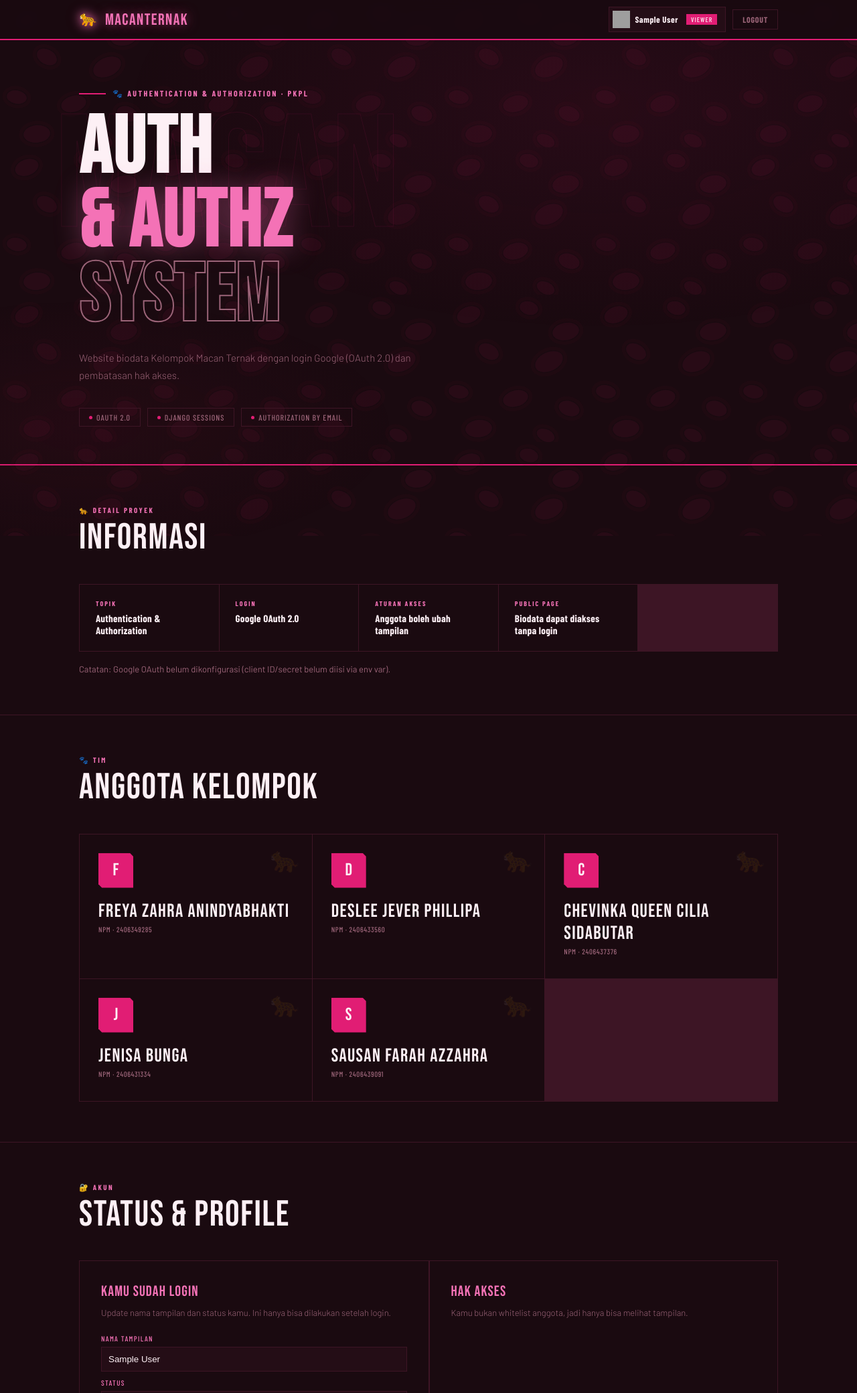
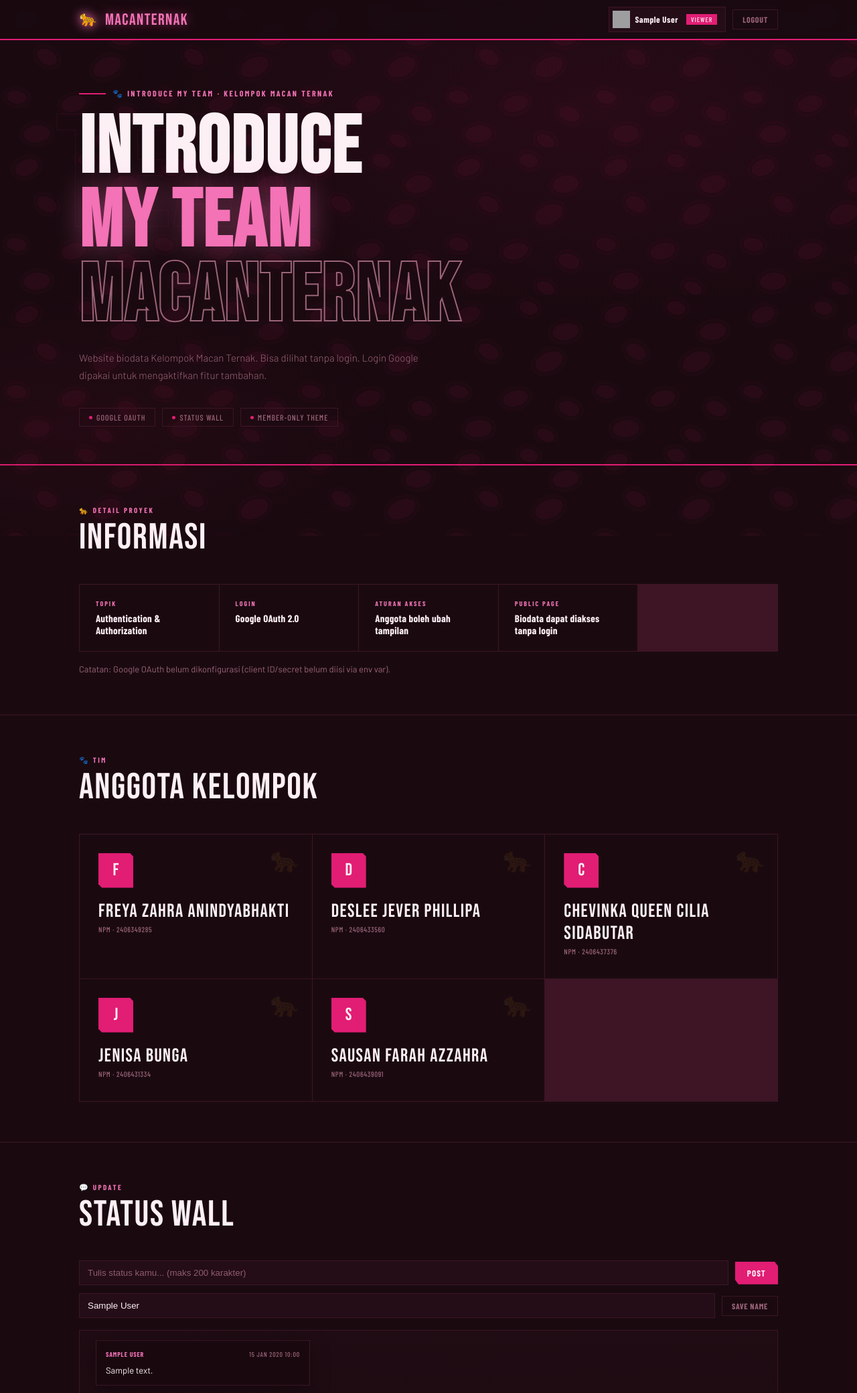
Before and after one commit to chevinkasidabutar/pkpl-MacanTernak, a Django app: page / in a window 1280 px wide. Shown: the top 2080 px of the page at 67% size. Run offline with Django 5.2, Linux system fonts and the light colour scheme; a user stored in the database is signed in; tables that the repository leaves empty hold one stand-in row (values such as "Sample post"); grey boxes are pictures that could not be loaded.

Commit message:
Add floating status wall and update landing title
Made-with: Cursor

```diff
--- a/biodata/models.py
+++ b/biodata/models.py
@@ -9,3 +9,15 @@ class Profile(models.Model):
 
     def __str__(self) -> str:
         return self.display_name or getattr(self.user, "email", "") or str(self.user)
+
+
+class StatusPost(models.Model):
+    user = models.ForeignKey(settings.AUTH_USER_MODEL, on_delete=models.CASCADE, related_name="status_posts")
+    content = models.CharField(max_length=200)
+    created_at = models.DateTimeField(auto_now_add=True)
+
+    class Meta:
+        ordering = ["-created_at"]
+
+    def __str__(self) -> str:
+        return f"{getattr(self.user, 'email', self.user)}: {self.content[:30]}"
--- a/biodata/views.py
+++ b/biodata/views.py
@@ -2,7 +2,7 @@ from django.conf import settings
 from django.contrib.auth import logout
 from django.shortcuts import redirect, render
 
-from .models import Profile
+from .models import Profile, StatusPost
 
 
 ALLOWED_MEMBER_EMAILS = [
@@ -19,10 +19,19 @@ def home(request):
     if user:
         profile, _ = Profile.objects.get_or_create(user=user)
         if request.method == "POST":
-            profile.display_name = (request.POST.get("display_name") or "").strip()[:80]
-            profile.status = (request.POST.get("status") or "").strip()[:140]
-            profile.save()
-            return redirect("home")
+            action = (request.POST.get("action") or "").strip()
+            if action == "update_profile":
+                profile.display_name = (request.POST.get("display_name") or "").strip()[:80]
+                profile.save()
+                return redirect("home")
+
+            if action == "post_status":
+                content = (request.POST.get("content") or "").strip()
+                if content:
+                    StatusPost.objects.create(user=user, content=content[:200])
+                return redirect("home")
+
+    posts = StatusPost.objects.select_related("user").all()[:24]
 
     context = {
         "user": user,
@@ -30,6 +39,7 @@ def home(request):
         "allowed_emails": ALLOWED_MEMBER_EMAILS,
         "google_client_id_set": settings.SOCIAL_AUTH_GOOGLE_OAUTH2_KEY != "GANTI_DENGAN_CLIENT_ID_GOOGLE",
         "profile": profile,
+        "posts": posts,
     }
     return render(request, "biodata/home.html", context)
 
--- a/static/biodata/style.css
+++ b/static/biodata/style.css
@@ -542,6 +542,115 @@ section {
   font-weight: 600;
 }
 
+/* ── STATUS WALL ── */
+.status-compose {
+  display: grid;
+  grid-template-columns: 1fr;
+  gap: 12px;
+  margin-bottom: 18px;
+}
+
+.status-form,
+.profile-form {
+  display: grid;
+  grid-template-columns: 1fr auto;
+  gap: 10px;
+  align-items: center;
+}
+
+.status-input {
+  padding: 10px 12px;
+  border: 1px solid var(--border);
+  background: var(--black2);
+  color: var(--white);
+  outline: none;
+  width: 100%;
+}
+
+.status-input::placeholder {
+  color: rgba(155, 100, 120, 0.9);
+}
+
+.status-hint {
+  color: var(--muted);
+  font-size: 13px;
+  margin-bottom: 18px;
+}
+
+.status-hint a {
+  color: var(--pink);
+  text-decoration: none;
+  border-bottom: 1px dashed var(--hot);
+}
+
+.status-canvas {
+  position: relative;
+  min-height: 380px;
+  border: 1px solid var(--border);
+  background: linear-gradient(180deg, rgba(36, 13, 22, 0.6), rgba(26, 10, 16, 0.6));
+  overflow: hidden;
+  padding: 22px;
+}
+
+.status-empty {
+  color: var(--muted);
+  font-size: 13px;
+  padding: 18px;
+}
+
+@keyframes floaty {
+  0% {
+    transform: translate3d(0, 0, 0);
+  }
+  50% {
+    transform: translate3d(0, -12px, 0);
+  }
+  100% {
+    transform: translate3d(0, 0, 0);
+  }
+}
+
+.status-card {
+  position: absolute;
+  width: min(320px, 82vw);
+  background: rgba(26, 10, 16, 0.92);
+  border: 1px solid var(--border);
+  padding: 14px 14px 12px;
+  box-shadow: 0 8px 30px rgba(0, 0, 0, 0.35);
+  animation: floaty 4.5s ease-in-out infinite;
+  animation-delay: calc(var(--i) * 0.12s);
+}
+
+.status-card:nth-child(6n + 1) { top: 26px; left: 24px; }
+.status-card:nth-child(6n + 2) { top: 64px; left: 56%; }
+.status-card:nth-child(6n + 3) { top: 170px; left: 14%; }
+.status-card:nth-child(6n + 4) { top: 210px; left: 58%; }
+.status-card:nth-child(6n + 5) { top: 300px; left: 34%; }
+.status-card:nth-child(6n + 6) { top: 120px; left: 34%; }
+
+.status-meta {
+  display: flex;
+  justify-content: space-between;
+  gap: 10px;
+  margin-bottom: 8px;
+  font-family: var(--font-cond);
+  letter-spacing: 0.08em;
+  text-transform: uppercase;
+  font-size: 10px;
+  color: var(--muted);
+}
+
+.status-author {
+  color: var(--pink);
+  font-weight: 700;
+}
+
+.status-text {
+  font-size: 13px;
+  line-height: 1.55;
+  color: var(--white);
+}
+
 footer {
   border-top: 1px solid var(--border);
   padding: 28px 0;
--- a/templates/biodata/home.html
+++ b/templates/biodata/home.html
@@ -4,7 +4,7 @@
 <head>
   <meta charset="UTF-8" />
   <meta name="viewport" content="width=device-width, initial-scale=1.0" />
-  <title>Kelompok Macan Ternak — Auth &amp; Authz</title>
+  <title>Introduce My Team — Macan Ternak</title>
 
   <link rel="preconnect" href="https://fonts.googleapis.com" />
   <link rel="preconnect" href="https://fonts.gstatic.com" crossorigin />
@@ -56,27 +56,27 @@
 
   <section class="hero" id="home">
     <div class="container">
-      <div class="hero-bg-text">MACAN</div>
+      <div class="hero-bg-text">TEAM</div>
       <div class="hero-inner">
         <div class="hero-eyebrow">
           <div class="hero-eyebrow-line"></div>
-          <span class="hero-eyebrow-text">🐾 Authentication &amp; Authorization · PKPL</span>
+          <span class="hero-eyebrow-text">🐾 Introduce My Team · Kelompok Macan Ternak</span>
         </div>
         <h1>
-          <span class="line-white">AUTH</span>
-          <span class="line-pink">&amp; AUTHZ</span>
-          <span class="line-outline">SYSTEM</span>
+          <span class="line-white">INTRODUCE</span>
+          <span class="line-pink">MY TEAM</span>
+          <span class="line-outline">MACANTERNAK</span>
         </h1>
         <p class="hero-sub">
-          Website biodata Kelompok Macan Ternak dengan login Google (OAuth 2.0) dan pembatasan hak akses.
+          Website biodata Kelompok Macan Ternak. Bisa dilihat tanpa login. Login Google dipakai untuk mengaktifkan fitur tambahan.
           {% if not user.is_authenticated %}
-            Kamu bisa lihat homepage tanpa login. Untuk edit profil/status, silakan login.
+            Kamu bisa lihat homepage tanpa login. Untuk posting status, silakan login.
           {% endif %}
         </p>
         <div class="hero-pills">
-          <div class="pill"><span class="pip"></span>OAuth 2.0</div>
-          <div class="pill"><span class="pip"></span>Django Sessions</div>
-          <div class="pill"><span class="pip"></span>Authorization by Email</div>
+          <div class="pill"><span class="pip"></span>Google OAuth</div>
+          <div class="pill"><span class="pip"></span>Status Wall</div>
+          <div class="pill"><span class="pip"></span>Member-Only Theme</div>
         </div>
       </div>
     </div>
@@ -157,11 +157,65 @@
 
   <hr class="divider" />
 
+  <section id="status-wall">
+    <div class="container">
+      <div class="section-header">
+        <div class="section-label">💬 Update</div>
+        <div class="section-title">STATUS WALL</div>
+      </div>
+
+      {% if user.is_authenticated %}
+        <div class="status-compose">
+          <form method="post" class="status-form">
+            {% csrf_token %}
+            <input type="hidden" name="action" value="post_status" />
+            <input name="content" maxlength="200" placeholder="Tulis status kamu... (maks 200 karakter)" class="status-input" />
+            <button class="btn-login" type="submit">Post</button>
+          </form>
+          <form method="post" class="profile-form">
+            {% csrf_token %}
+            <input type="hidden" name="action" value="update_profile" />
+            <input name="display_name" maxlength="80"
+                   value="{% if profile %}{{ profile.display_name }}{% endif %}"
+                   placeholder="Nama tampilan (opsional)" class="status-input" />
+            <button class="btn-logout" type="submit">Save name</button>
+          </form>
+        </div>
+      {% else %}
+        <div class="status-hint">
+          Kamu bisa lihat status orang lain. Untuk posting status, <a href="{% url 'login' %}">login dengan Google</a>.
+        </div>
+      {% endif %}
+
+      <div class="status-canvas" aria-label="Status posts">
+        {% for p in posts %}
+          <article class="status-card" style="--i:{{ forloop.counter0 }};">
+            <div class="status-meta">
+              <span class="status-author">
+                {% if p.user.profile and p.user.profile.display_name %}
+                  {{ p.user.profile.display_name }}
+                {% else %}
+                  {{ p.user.email|default:p.user.username }}
+                {% endif %}
+              </span>
+              <span class="status-time">{{ p.created_at|date:"d M Y H:i" }}</span>
+            </div>
+            <div class="status-text">{{ p.content }}</div>
+          </article>
+        {% empty %}
+          <div class="status-empty">Belum ada status. Jadi yang pertama posting setelah login.</div>
+        {% endfor %}
+      </div>
+    </div>
+  </section>
+
+  <hr class="divider" />
+
   <section id="account">
     <div class="container">
       <div class="section-header">
         <div class="section-label">🔐 Akun</div>
-        <div class="section-title">STATUS &amp; PROFILE</div>
+        <div class="section-title">AKSES FITUR</div>
       </div>
 
       {% if user.is_authenticated %}
@@ -169,26 +223,8 @@
           <div class="auth-box">
             <div class="auth-box-title">Kamu sudah login</div>
             <div class="auth-box-desc">
-              Update nama tampilan dan status kamu. Ini hanya bisa dilakukan setelah login.
+              Kamu bisa posting ke Status Wall, dan nama tampilanmu akan dipakai di card status.
             </div>
-            <form method="post" style="display:grid;gap:10px;">
-              {% csrf_token %}
-              <div style="display:grid;gap:6px;">
-                <label style="font-family:var(--font-cond);letter-spacing:.12em;text-transform:uppercase;font-size:11px;color:var(--pink);">Nama tampilan</label>
-                <input name="display_name" maxlength="80" value="{% if profile %}{{ profile.display_name }}{% endif %}"
-                       style="padding:10px;border:1px solid var(--border);background:var(--black2);color:var(--white);" />
-              </div>
-              <div style="display:grid;gap:6px;">
-                <label style="font-family:var(--font-cond);letter-spacing:.12em;text-transform:uppercase;font-size:11px;color:var(--pink);">Status</label>
-                <input name="status" maxlength="140" value="{% if profile %}{{ profile.status }}{% endif %}"
-                       placeholder="Contoh: lagi ngerjain tugas auth"
-                       style="padding:10px;border:1px solid var(--border);background:var(--black2);color:var(--white);" />
-              </div>
-              <button class="btn-login" type="submit">Simpan</button>
-              {% if profile and profile.status %}
-                <div style="color:var(--muted);font-size:13px;">Status saat ini: <strong style="color:var(--white);">{{ profile.status }}</strong></div>
-              {% endif %}
-            </form>
           </div>
 
           <div class="auth-box" style="border-left: 1px solid var(--border);">
@@ -204,7 +240,7 @@
             <div id="customization-section" {% if not is_member %}hidden{% endif %}>
               <div class="auth-feature">
                 <div class="auth-feature-icon">✓</div>
-                <div class="auth-feature-text"><strong>Theme</strong> — ubah warna background &amp; font</div>
+                <div class="auth-feature-text"><strong>Theme</strong> — ubah warna background &amp; font (khusus anggota)</div>
               </div>
               <div style="display:grid;gap:10px;margin-top:16px;">
                 <div style="display:flex;align-items:center;gap:10px;flex-wrap:wrap;">
@@ -228,7 +264,7 @@
           <div class="auth-box">
             <div class="auth-box-title">Belum login</div>
             <div class="auth-box-desc">
-              Kamu hanya bisa melihat homepage. Untuk edit profil/status dan melihat hak aksesmu, silakan login dengan Google.
+              Kamu hanya bisa melihat homepage dan Status Wall. Untuk posting status dan melihat hak aksesmu, silakan login.
             </div>
             <a href="{% url 'login' %}">
               <button class="btn-login" type="button">Login dengan Google</button>
```
Also changed, not shown: biodata/migrations/0002_statuspost.py (added).
